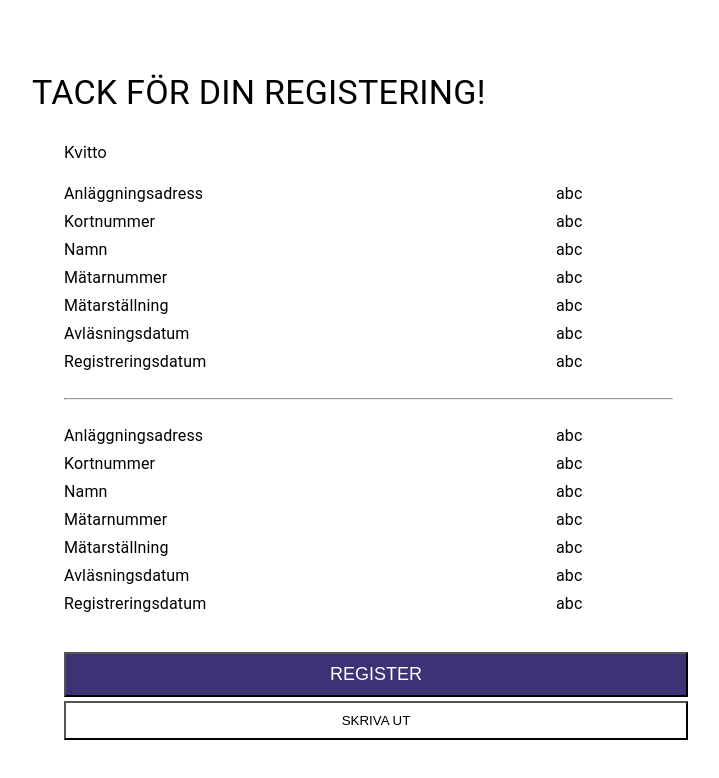
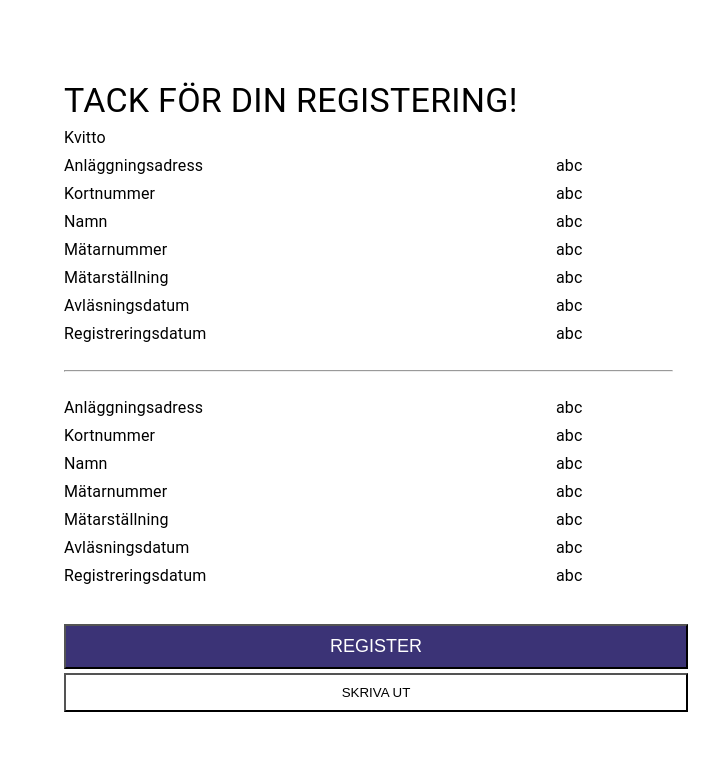
Before and after one commit to SultanYasin/upft, a React (Create React App) app: page / in a window 1280 px wide. Shown: the top 778 px of the page, without its empty margins (264-983 px from the left). Built offline with nearby package versions, Linux system fonts and the light colour scheme.

Commit message:
finshing MultipleInvoce component

```diff
--- a/src/Components/CostumeGrid.js
+++ b/src/Components/CostumeGrid.js
@@ -18,3 +18,20 @@ export const SecondaryTypographyGrid = ({ text }) => {
       </Grid>
     );
   };
+
+
+
+export const FullTypographyGrid = ({ text }) => {
+    return (
+      <Grid item xs={12} sm={12} md={12}>
+        <Typography>{ text }</Typography>
+      </Grid>
+    );
+  };
+export const TitleTypographyGrid = ({ text }) => {
+    return (
+      <Grid item xs={12} sm={12} md={12}>
+        <Typography textAlign="center" variant="h4" pt={3} pb={3} >{ text }</Typography>
+      </Grid>
+    );
+  };
--- a/src/Pages/MultipleInvoice.js
+++ b/src/Pages/MultipleInvoice.js
@@ -2,8 +2,10 @@ import { Typography, Grid, Button } from "@mui/material";
 import React from "react";
 import { PrimaryButton, SecondaryButton } from "../Components/CostumeButton";
 import {
+  FullTypographyGrid,
   PrimaryTypographyGrid,
   SecondaryTypographyGrid,
+  TitleTypographyGrid,
 } from "../Components/CostumeGrid";
 
 export default function MultipleInvoice() {
@@ -14,13 +16,10 @@ export default function MultipleInvoice() {
   return (
     <div className="invoice">
       <Grid container rowSpacing={0.5} columnSpacing={{ xs: 12, sm: 4, md: 4 }}>
-        <Typography textAlign="center" variant="h4" pt={3} pb={3}>
-          TACK FÖR DIN REGISTERING!
-        </Typography>
 
-        <Grid item xs={12} sm={12} md={12} pb={2}>
-          Kvitto
-        </Grid>
+        <TitleTypographyGrid text="TACK FÖR DIN REGISTERING!" />
+
+        <FullTypographyGrid text="Kvitto" />
 
         <PrimaryTypographyGrid text="Anläggningsadress" />
         <SecondaryTypographyGrid text="abc" />
@@ -46,8 +45,6 @@ export default function MultipleInvoice() {
         <Grid item xs={12} sm={12} md={12}>
           <hr style={{ margin: "20px  15px 20px 0px" }} />
         </Grid>
-
-
 
         <PrimaryTypographyGrid text="Anläggningsadress" />
         <SecondaryTypographyGrid text="abc" />
```
